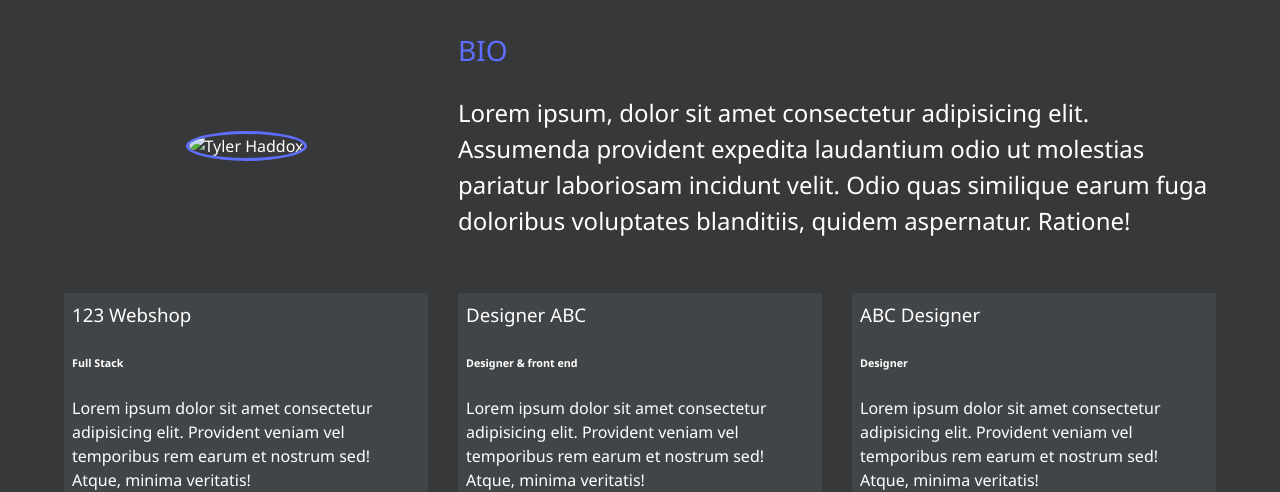
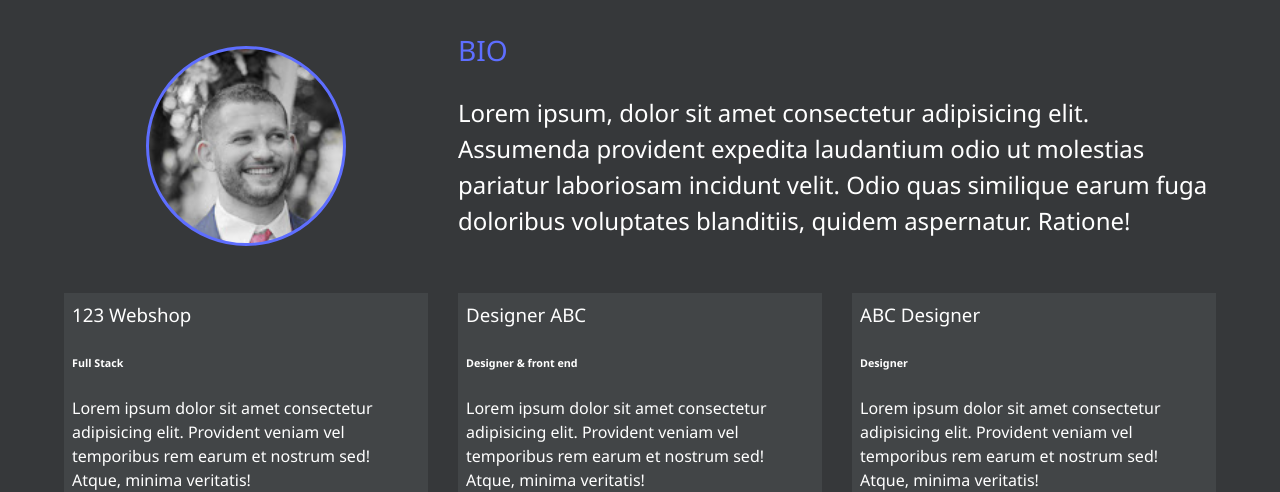
Before and after one commit to ITHaddox/portfolio, a website: page dist/about.html in a window 1280 px wide. Shown: the part 313-805 px from the top of the page. Drawn offline with Linux system fonts and the light colour scheme.

Commit message:
only index links have animation, about img

```diff
--- a/scss/main.scss
+++ b/scss/main.scss
@@ -50,21 +50,6 @@ h3 {
 a {
   color: set-text-color($primary-color);
   text-decoration: none;
-  position: relative;
-  animation: icons;
-  animation-duration: 3s;
-  animation-fill-mode: forwards;
-}
-
-@keyframes icons {
-  0% {
-    left: -200px;
-    opacity: 0%;
-  }
-  100% {
-    left: 0;
-    opacity: inherit;
-  }
 }
 
 header {
@@ -84,6 +69,10 @@ main {
   .social-icons {
     margin-top: 1rem;
     margin-left: 6rem;
+    position: relative;
+    animation: icons;
+    animation-duration: 3s;
+    animation-fill-mode: forwards;
     a {
       padding: 0.4rem;
 
@@ -102,6 +91,17 @@ main {
   }
 }
 
+@keyframes icons {
+  0% {
+    left: -200px;
+    opacity: 0%;
+  }
+  100% {
+    left: 0;
+    opacity: inherit;
+  }
+}
+
 .about-info {
   display: grid;
   gap: 30px;
@@ -112,8 +112,11 @@ main {
 
   .bio-image {
     grid-area: bioimage;
+    width: 200px;
+    height: 200px;
+    background: url("../img/profile2.jpg");
+    background-size: cover;
     margin: auto;
-    border-radius: 50%;
     border-radius: 50%;
     border: $secondary-color 3px solid;
   }
```
Also changed, not shown: dist/about.html, dist/css/main.css.
